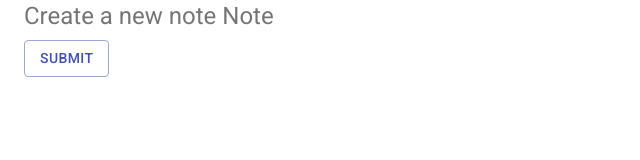
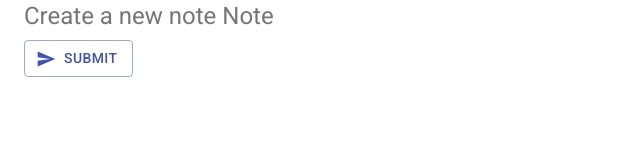
Before and after one commit to gsmenezes/mat-ui-project, a React (Create React App) app: page /create in a window 1280 px wide. Shown: the top 160 px of the page, without its empty margins (0-640 px from the left). Built offline with nearby package versions, Linux system fonts and the light colour scheme.

Commit message:
add icons to project

```diff
--- a/package.json
+++ b/package.json
@@ -4,6 +4,7 @@
   "private": true,
   "dependencies": {
     "@material-ui/core": "^4.11.3",
+    "@material-ui/icons": "^4.11.2",
     "@testing-library/jest-dom": "^5.11.9",
     "@testing-library/react": "^11.2.5",
     "@testing-library/user-event": "^12.7.1",
--- a/src/pages/Create.js
+++ b/src/pages/Create.js
@@ -2,6 +2,7 @@
 import Typography from "@material-ui/core/Typography";
 import Button from "@material-ui/core/Button";
 import Container from "@material-ui/core/Container";
+import SendIcon  from "@material-ui/icons/Send";
 
 export default function Create() {
   return (
@@ -19,6 +20,7 @@
         color="primary"
         variant="outlined"
         onClick={() => console.log("Hello! You clicked me..")}
+        startIcon={<SendIcon />}
       >
         Submit
       </Button>
```
Also changed, not shown: 1 other file (tests, documents, lock files or other folders).
